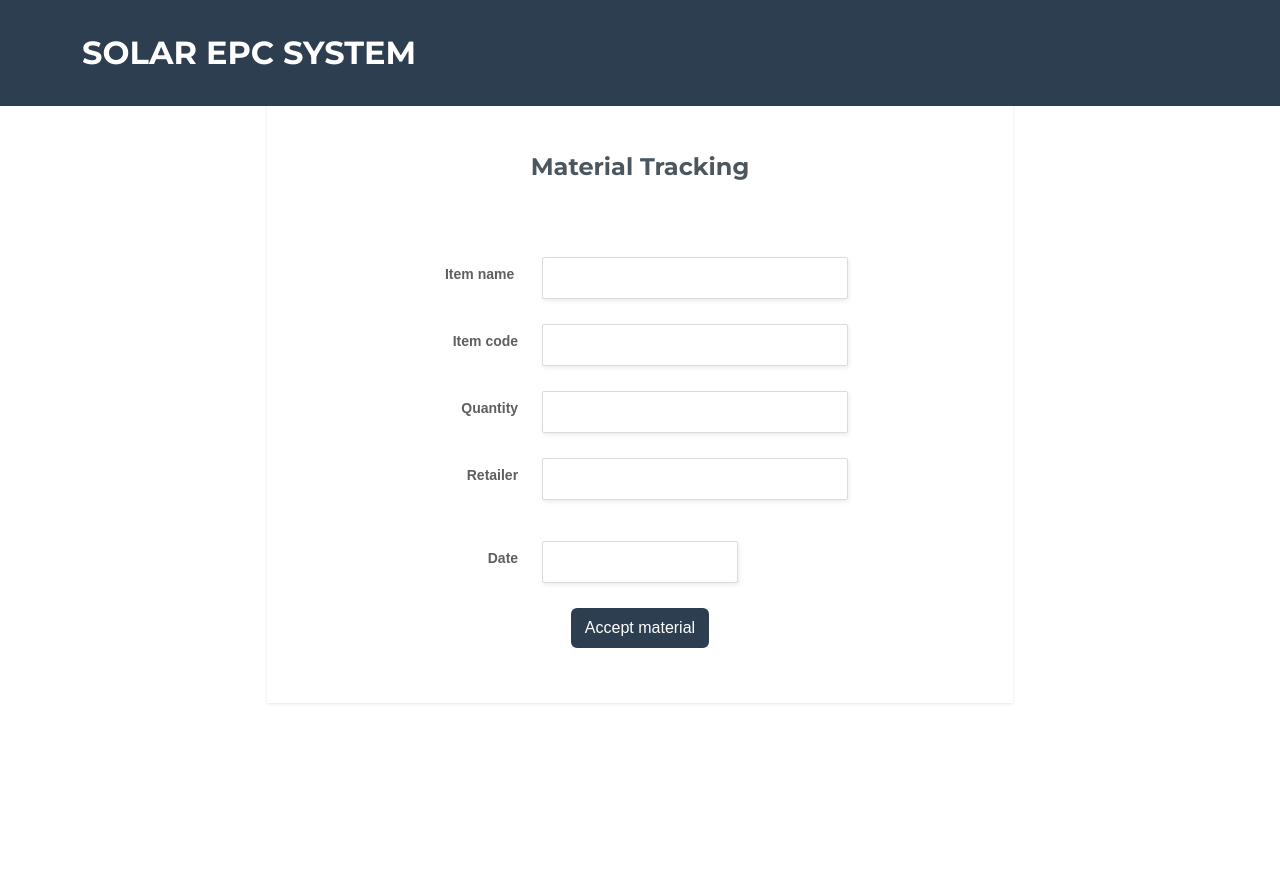
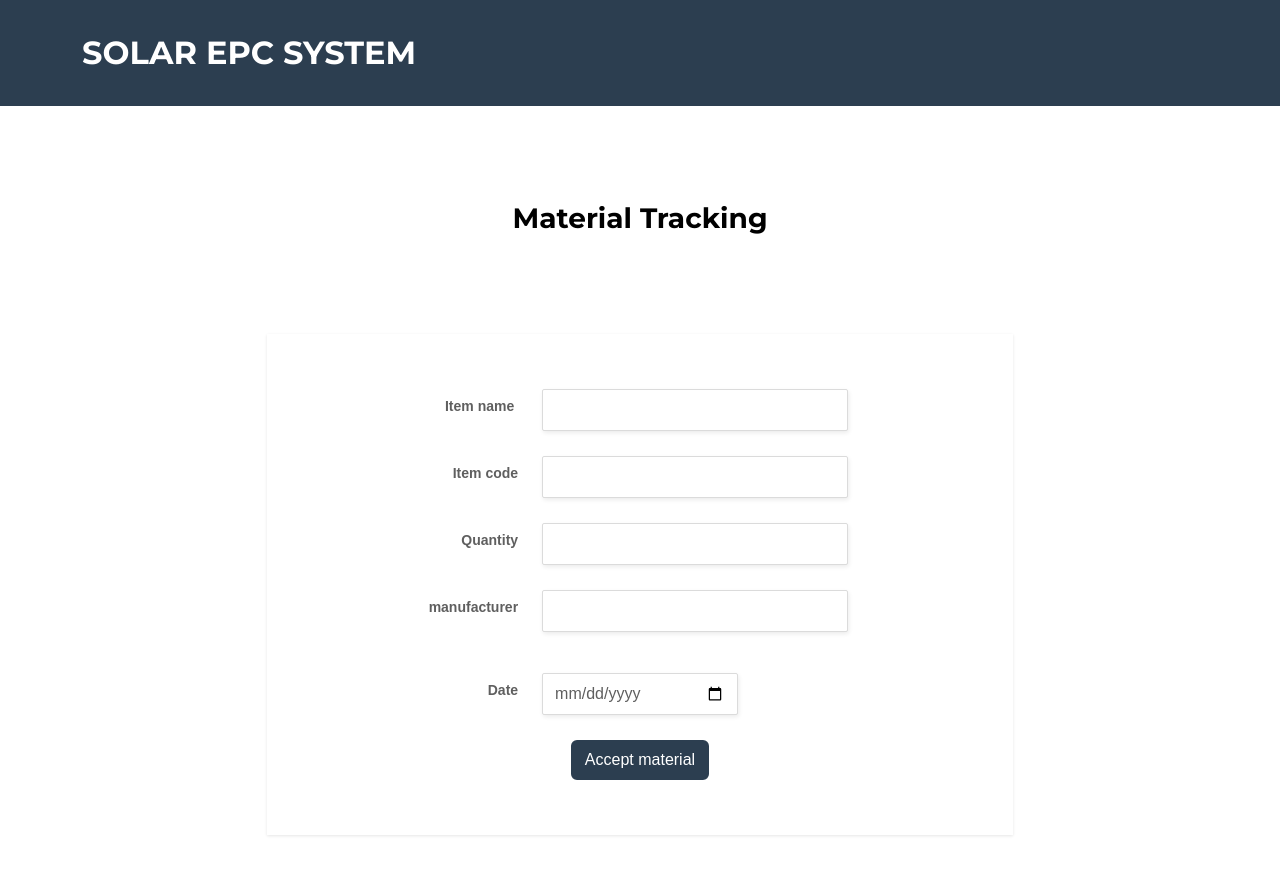
Before and after one commit to PoojaPesaru/Agile-TopGun, a Django app: page /add-material/ in a window 1280 px wide. Before the commit the page ends 704 px from the top, so only its background shows below. Run offline with Django 4.2, Linux system fonts and the light colour scheme; some libraries are stand-ins or nearby versions.

Commit message:
backend for Material Tracking View, List and Detail

```diff
--- a/Agile/Agile/urls.py
+++ b/Agile/Agile/urls.py
@@ -25,6 +25,7 @@ urlpatterns = [
     path('add-task/', Agile_Project.views.add_task, name='add_task'),
     path('tasks/<int:task_id>/', Agile_Project.views.task_detail, name='task_detail'),
     path('material-tracking/', Agile_Project.views.material_tracking, name='material_tracking'),
+    path('materials/<int:material_id>/', Agile_Project.views.material_detail, name='material_detail'),
     path('add-material/', Agile_Project.views.add_material, name='add_material'),
     path('document-list/', Agile_Project.views.document_list, name='document_list')
 ]
--- a/Agile/Agile_Project/forms.py
+++ b/Agile/Agile_Project/forms.py
@@ -1,5 +1,6 @@
 from django import forms
 from .models import Task
+from .models import Material
 
 class TaskForm(forms.ModelForm):
     class Meta:
@@ -15,3 +16,11 @@ class TaskForm(forms.ModelForm):
         widgets = {
             'time': forms.DateInput(attrs={'type': 'date'})
         }
+
+class MaterialForm(forms.ModelForm):
+    class Meta:
+        model = Material
+        fields = ['name', 'code', 'quantity', 'manufacturer', 'date']
+        widgets = {
+            'date': forms.DateInput(attrs={'type': 'date'})
+        }
--- a/Agile/Agile_Project/models.py
+++ b/Agile/Agile_Project/models.py
@@ -9,6 +9,12 @@ class Task(models.Model):
     task_name = models.CharField(max_length=100, default='')
     time = models.DateField()
 
+class Material(models.Model):
+    name = models.CharField(max_length=50, default='')
+    code = models.CharField(max_length=10, default='')
+    quantity = models.PositiveIntegerField()
+    manufacturer = models.CharField(max_length=50, default='')
+    date = models.DateField()
 
 class Document(models.Model):
     title = models.CharField(max_length=255)
--- a/Agile/Agile_Project/templates/ShiftSchedular.html
+++ b/Agile/Agile_Project/templates/ShiftSchedular.html
@@ -16,7 +16,6 @@
     </nav>
     <header class="text-center text-black masthead pb-0">
         <h3 style="border-bottom-style: none;">Shift schedular</h3>
-    </div>
     </header>
     <div class="row register-form mt-6">
         <div class="col-md-8 offset-md-2">
--- a/Agile/Agile_Project/templates/materialTracking.html
+++ b/Agile/Agile_Project/templates/materialTracking.html
@@ -1,42 +1,45 @@
-<!DOCTYPE html>
+    {% load static %}
 <html lang="en">
 
 <head>
     <meta charset="utf-8">
     <meta name="viewport" content="width=device-width, initial-scale=1.0, shrink-to-fit=no">
     <title>material tracking</title>
-    <link rel="stylesheet" href="assets/bootstrap/css/bootstrap.min.css">
-    <link rel="stylesheet" href="assets/css/Pretty-Registration-Form-.css">
+    <link rel="stylesheet" href="{% static 'assets/bootstrap/css/bootstrap.min.css' %}">
+    <link rel="stylesheet" href= "{% static 'assets/css/Pretty-Registration-Form-.css' %}">
 </head>
 
 <body>
     <nav class="navbar navbar-light navbar-expand-lg fixed-top bg-secondary text-uppercase" id="mainNav">
         <div class="container"><a class="navbar-brand" href="#page-top">Solar EPC SYSTEM</a><button class="navbar-toggler text-white bg-primary navbar-toggler-right text-uppercase rounded" data-bs-toggle="collapse" aria-controls="navbarResponsive" aria-expanded="false" aria-label="Toggle navigation" data-bs-target="#navbarResponsive"><i class="fa fa-bars"></i></button></div>
     </nav>
+    <header class="text-center text-black masthead pb-0">
+        <h3 style="border-bottom-style: none;">Material Tracking</h3>
+    </header>
     <div class="row register-form mt-5">
         <div class="col-md-8 offset-md-2">
-            <form class="custom-form">
-                <h1 style="border-style: none;">Material Tracking</h1>
+            <form method="POST" action="{% url 'add_material' %}"  class="custom-form">
+                {% csrf_token %}
                 <div class="row form-group">
                     <div class="col-sm-4 label-column"><label class="col-form-label" for="name-input-field">Item name&nbsp;</label></div>
-                    <div class="col-sm-6 input-column"><input class="form-control" type="text"></div>
+                    <div class="col-sm-6 input-column"><input class="form-control" type="text" name="name"></div>
                 </div>
                 <div class="row form-group">
                     <div class="col-sm-4 label-column"><label class="col-form-label" for="email-input-field">Item code</label></div>
-                    <div class="col-sm-6 input-column"><input class="form-control" type="text"></div>
+                    <div class="col-sm-6 input-column"><input class="form-control" type="text" name="code"></div>
                 </div>
                 <div class="row form-group">
                     <div class="col-sm-4 label-column"><label class="col-form-label" for="pawssword-input-field">Quantity</label></div>
-                    <div class="col-sm-6 input-column"><input class="form-control" type="text" /></div>
+                    <div class="col-sm-6 input-column"><input class="form-control" type="text" name="quantity"/></div>
                 </div>
                 <div class="row form-group">
-                    <div class="col-sm-4 label-column"><label class="col-form-label" for="repeat-pawssword-input-field">Retailer</label></div>
-                    <div class="col-sm-6 input-column"><input class="form-control" type="text" style="margin-right: 79px;padding-right: 0px;margin-bottom: 16px;"></div>
+                    <div class="col-sm-4 label-column"><label class="col-form-label" for="repeat-pawssword-input-field">manufacturer</label></div>
+                    <div class="col-sm-6 input-column"><input class="form-control" type="text" name="manufacturer" style="margin-right: 79px;padding-right: 0px;margin-bottom: 16px;"></div>
                 </div>
                 <div class="row form-group">
                     <div class="col-sm-4 label-column"><label class="col-form-label" for="dropdown-input-field">Date</label></div>
-                    <div class="col-sm-4 input-column"><input class="form-control" type="password" /></div>
-                </div><button class="btn btn-secondary" type="button">Accept material</button>
+                    <div class="col-sm-4 input-column"><input class="form-control" type="date" name="date"></div>
+                </div><button class="btn btn-secondary" type="submit">Accept material</button>
             </form>
         </div>
     </div>
--- a/Agile/Agile_Project/views.py
+++ b/Agile/Agile_Project/views.py
@@ -1,5 +1,9 @@
 from .forms import TaskForm
 from .models import Task
+from .forms import MaterialForm
+from .models import Material
+
+
 #from .forms import DocumentForm
 from .models import Document
 
@@ -34,47 +38,38 @@ def login_view(request):
         form = AuthenticationForm()
     return render(request, 'login.html', {'form': form})
 
+#logout view
+def logout_view(request):
+    logout(request)
+    return redirect('dashboard') # Replace 'login' with the URL name of your app's login page
+
 #dashboard view
 def dashboard(request):
     user = request.user # access the user object using request.user
     return render(request, 'dashboard.html', {'user': user})
 
-
-#logout view
-def logout_view(request):
-    logout(request)
-    return redirect('dashboard') # Replace 'login' with the URL name of your app's login page
-
 #Material Tracking
 def material_tracking(request):
-
-    return render(request, 'materialTrackingList.html')
-
-def document_list(request):
-
-    return render(request, 'documentList.html')
-
-#Tasks list
-def task_list(request):
-    tasks = Task.objects.all()
-    for task in tasks:
-        print(task.employee_name)
-        print(task.client_name)
-        print(task.location)
-        print(task.task_name)
-        print(task.time)
-    return render(request, 'TaskSchedular.html', {'tasks': tasks})
+    materials = Material.objects.all()
+    return render(request, 'materialTrackingList.html',{'materials': materials})
 
 #Task Detail View
-def task_detail(request, task_id):
-    task = get_object_or_404(Task, pk=task_id)
-    return render(request, 'ShiftSchedularDetail.html', {'task': task})
-
+def material_detail(request, material_id):
+    material = get_object_or_404(Material, pk=material_id)
+    print(material.code)
+    return render(request, 'MaterialTrackingView.html', {'material': material})
 
 #add new material
 def add_material(request):
+    if request.method == 'POST':
+        form = MaterialForm(request.POST)
+        if form.is_valid():
+            form.save()
+            return redirect('material_tracking')
+    else:
+        form = MaterialForm()
+    return render(request, 'materialTracking.html', {'form': form})
 
-        return render(request, 'materialTracking.html')
 
 #add new task
 def add_task(request):
@@ -88,6 +83,24 @@ def add_task(request):
 
     return render(request, 'ShiftSchedular.html', {'form': form})
 
+#Tasks list
+def task_list(request):
+    tasks = Task.objects.all()
+    return render(request, 'TaskSchedular.html', {'tasks': tasks})
+
+#Task Detail View
+def task_detail(request, task_id):
+    task = get_object_or_404(Task, pk=task_id)
+    return render(request, 'ShiftSchedularDetail.html', {'task': task})
+
+
+
+
+
+
+def document_list(request):
+
+    return render(request, 'documentList.html')
 
 
 #def upload_document(request):
```
Also changed, not shown: Agile/Agile_Project/templates/materialTrackingList.html (+14 -16 lines), Agile/Agile_Project/migrations/0003_add_default_to_client_name.py (added), Agile/Agile_Project/migrations/0004_remove_task_description_remove_task_due_date_and_more.py (added), Agile/Agile_Project/migrations/0005_material.py (added), Agile/Agile_Project/migrations/0006_rename_retailer_material_manufacturer.py (added), Agile/db.sqlite3.
